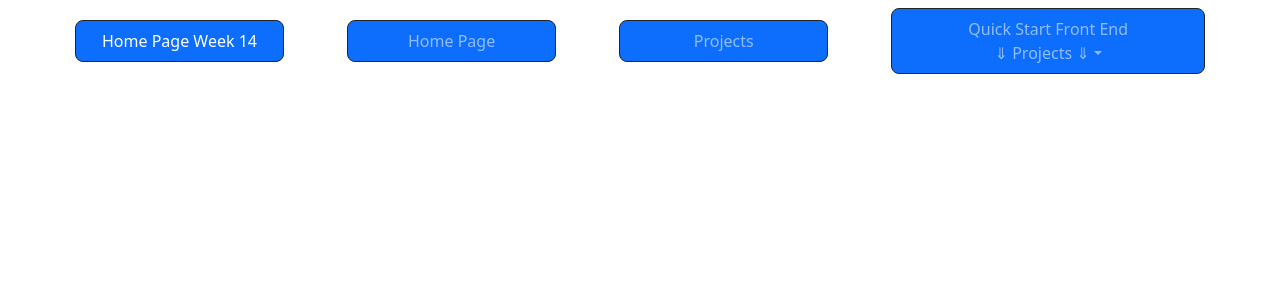
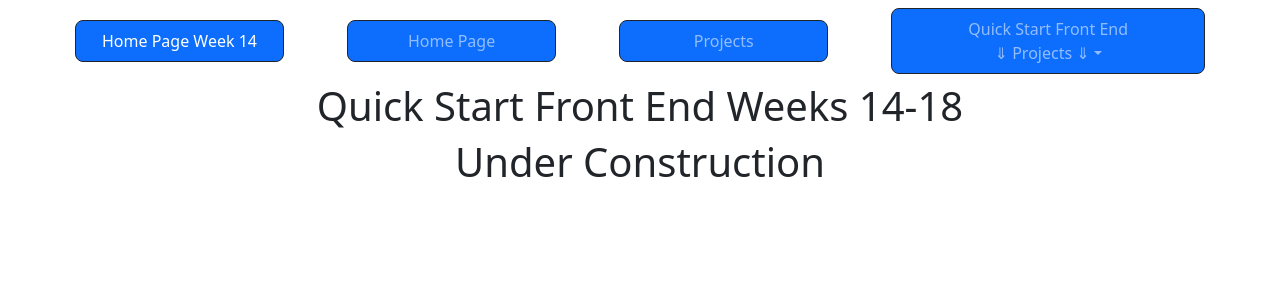
Before and after one commit to blburgen/QuickStartFE14, a React (Vite) app: page / in a window 1280 px wide. Shown: the top 300 px of the page. Built offline with nearby package versions, Linux system fonts and the light colour scheme.

Commit message:
adds under construction

```diff
--- a/src/App.tsx
+++ b/src/App.tsx
@@ -8,6 +8,8 @@ export default function App() {
   return (
     <>
       <Navigation />
+      <h1 className="text-center">Quick Start Front End Weeks 14-18</h1>
+      <h1 className="text-center">Under Construction</h1>
     </>
   )
 }
```
Also changed, not shown: 1 other file (tests, documents, lock files or other folders).
